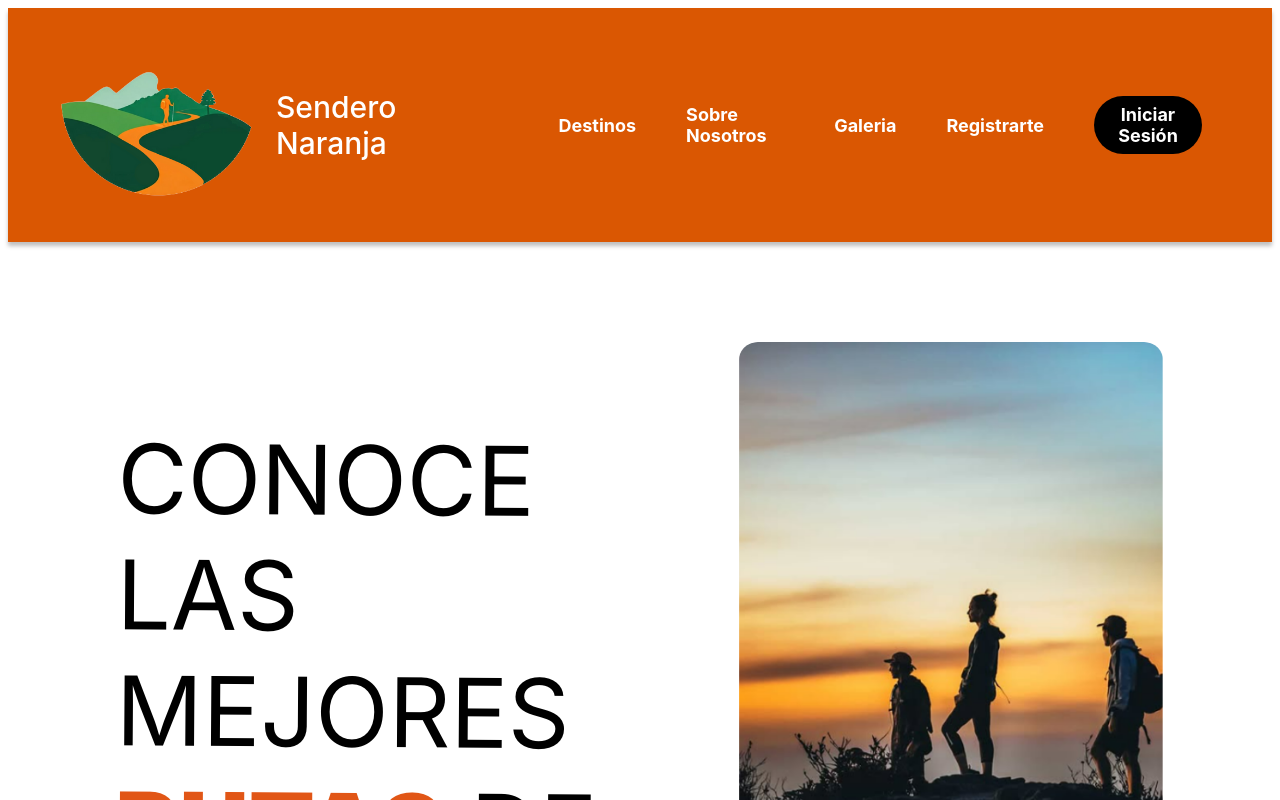
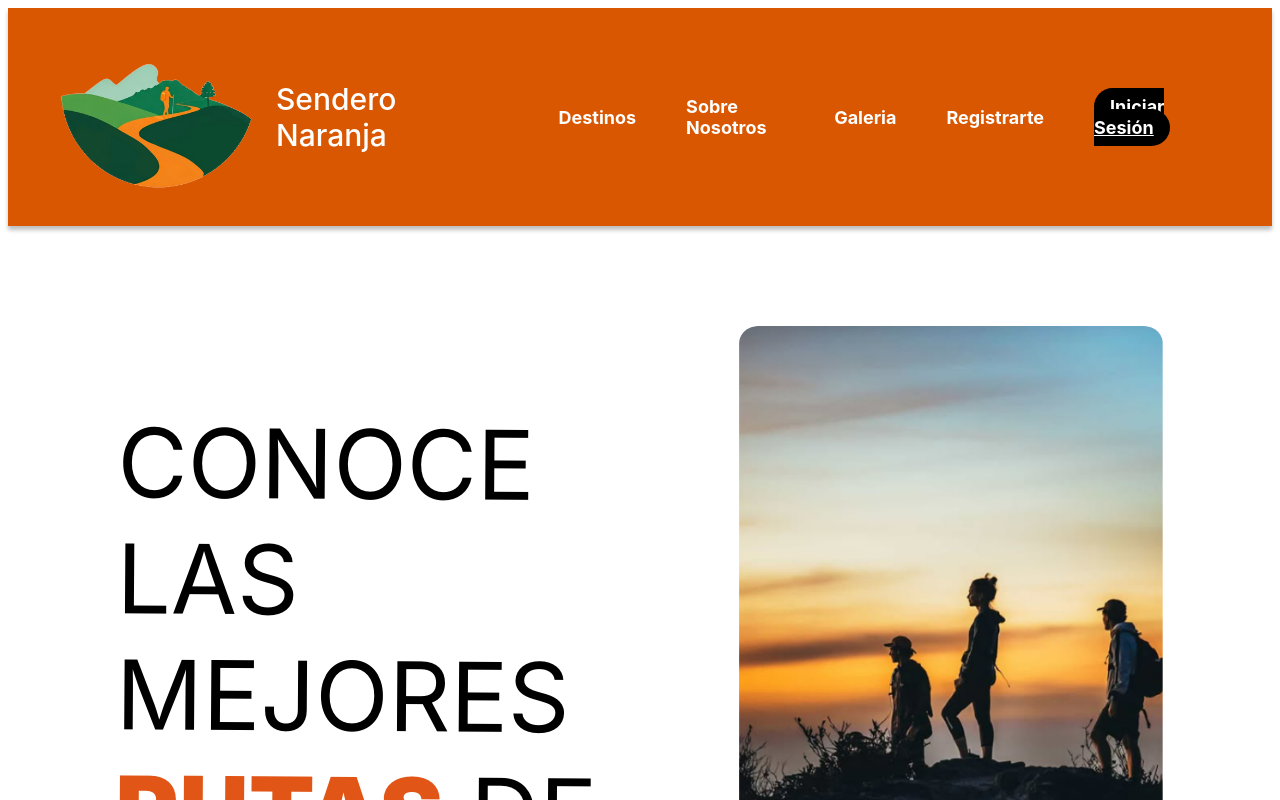
Before and after one commit to sarriaga0103/microproyecto2, a React (Vite) app: page / in a window 1280 px wide. Shown: the top 800 px of the page. Built offline with nearby package versions, Linux system fonts and the light colour scheme.

Commit message:
configuración botones

```diff
--- a/src/pages/components/Navigation/Navigation1.jsx
+++ b/src/pages/components/Navigation/Navigation1.jsx
@@ -11,27 +11,29 @@ export function Navigation1() {
       <h1 className={styles.brand}>Sendero Naranja</h1>
       <ul className={styles.navLinks}>
         <li>
-          <a href="#destinations" className={styles.navLink}>
+          <a href="/login" className={styles.navLink}>
             Destinos
           </a>
         </li>
         <li>
-          <a href="#about" className={styles.navLink}>
+          <a href="/about" className={styles.navLink}>
             Sobre Nosotros
           </a>
         </li>
         <li>
-          <a href="#gallery" className={styles.navLink}>
+          <a href="/gallery" className={styles.navLink}>
             Galeria
           </a>
         </li>
         <li>
-          <a href="#register" className={styles.navLink}>
+          <a href="/register" className={styles.navLink}>
             Registrarte
           </a>
         </li>
         <li>
-        <button className={styles.loginButton}>Iniciar Sesión</button>
+        <a href="/login" className={styles.loginButton}>
+            Iniciar Sesión
+          </a>
         </li>
       </ul>
 
```
